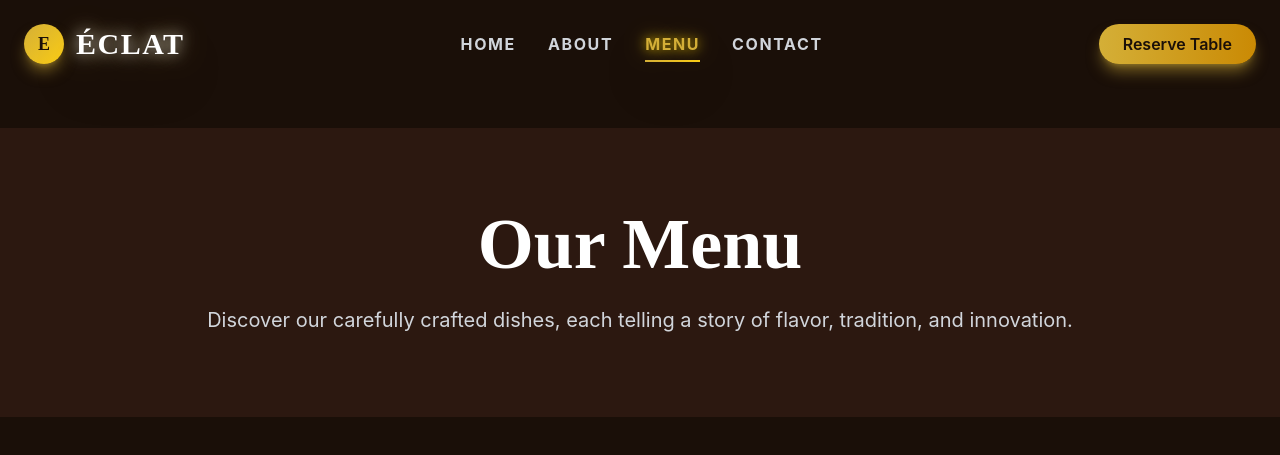
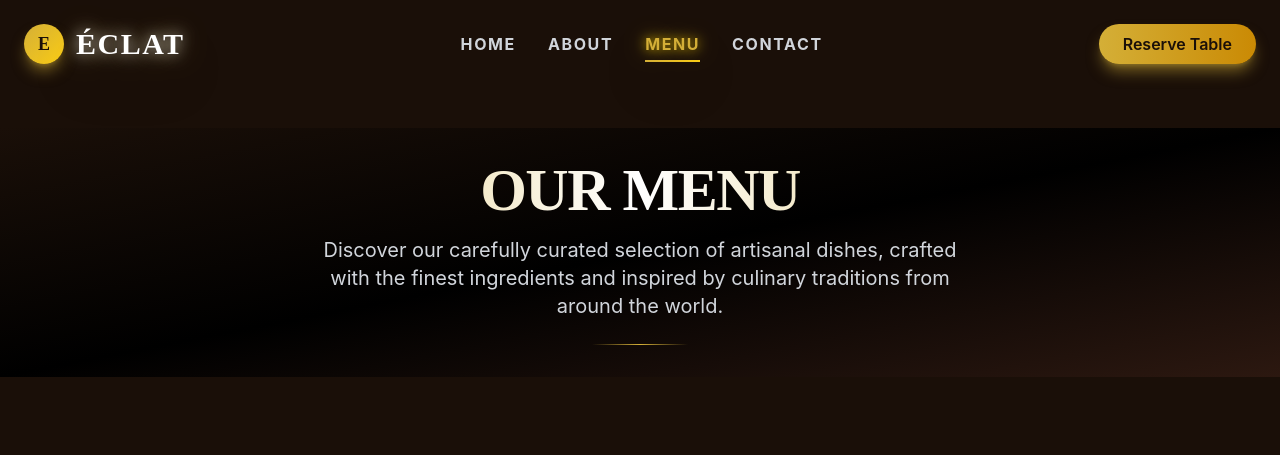
Before and after one commit to abdulhakimfedlu/Mern, a React (Vite) app: page /menu in a window 1280 px wide. Shown: the top 455 px of the page. Built offline with nearby package versions, Linux system fonts and the light colour scheme.

Commit message:
commitng finishing touches  made on the menu page

```diff
--- a/src/pages/MenuPage.jsx
+++ b/src/pages/MenuPage.jsx
@@ -102,20 +102,25 @@ const MenuPage = () => {
 
   return (
     <div className="pt-32">
-      {/* Hero Section */}
-      <section className="relative py-20 bg-primary-brown">
+      {/* Minimal Hero Section */}
+      <section className="relative py-8 bg-gradient-to-br from-primary-dark via-black to-primary-brown">
         <div className="container mx-auto px-6">
           <motion.div
-            className="text-center max-w-4xl mx-auto"
-            initial={{ opacity: 0, y: 50 }}
+            className="text-center"
+            initial={{ opacity: 0, y: 20 }}
             animate={{ opacity: 1, y: 0 }}
-            transition={{ duration: 0.8 }}
+            transition={{ duration: 0.6 }}
           >
-            <h1 className="text-6xl md:text-7xl font-serif font-bold mb-6 text-white">Our Menu</h1>
-            <p className="text-xl text-gray-300 leading-relaxed">
-              Discover our carefully crafted dishes, each telling a story of flavor,
-              tradition, and innovation.
+            <h1
+              className="text-5xl md:text-6xl font-black text-transparent bg-clip-text bg-gradient-to-r from-primary-gold via-white to-primary-gold mb-4 tracking-tight"
+              style={{ fontFamily: "'Playfair Display', serif" }}
+            >
+              OUR MENU
+            </h1>
+            <p className="text-gray-300 text-lg md:text-xl max-w-2xl mx-auto mb-6 leading-relaxed">
+              Discover our carefully curated selection of artisanal dishes, crafted with the finest ingredients and inspired by culinary traditions from around the world.
             </p>
+            <div className="h-px w-24 bg-gradient-to-r from-transparent via-primary-gold to-transparent mx-auto" />
           </motion.div>
         </div>
       </section>
@@ -162,7 +167,7 @@ const MenuPage = () => {
                   <img
                     src={item.image}
                     alt={item.name}
-                    className="w-full h-48 object-cover group-hover:scale-110 transition-transform duration-500"
+                    className="w-full h-40 object-cover group-hover:scale-110 transition-transform duration-500"
                   />
                   <div className="absolute top-4 right-4 bg-primary-gold text-primary-dark px-3 py-1 rounded-full font-bold">
                     ${item.price}
```
Also changed, not shown: public/card4.jpg (added).
